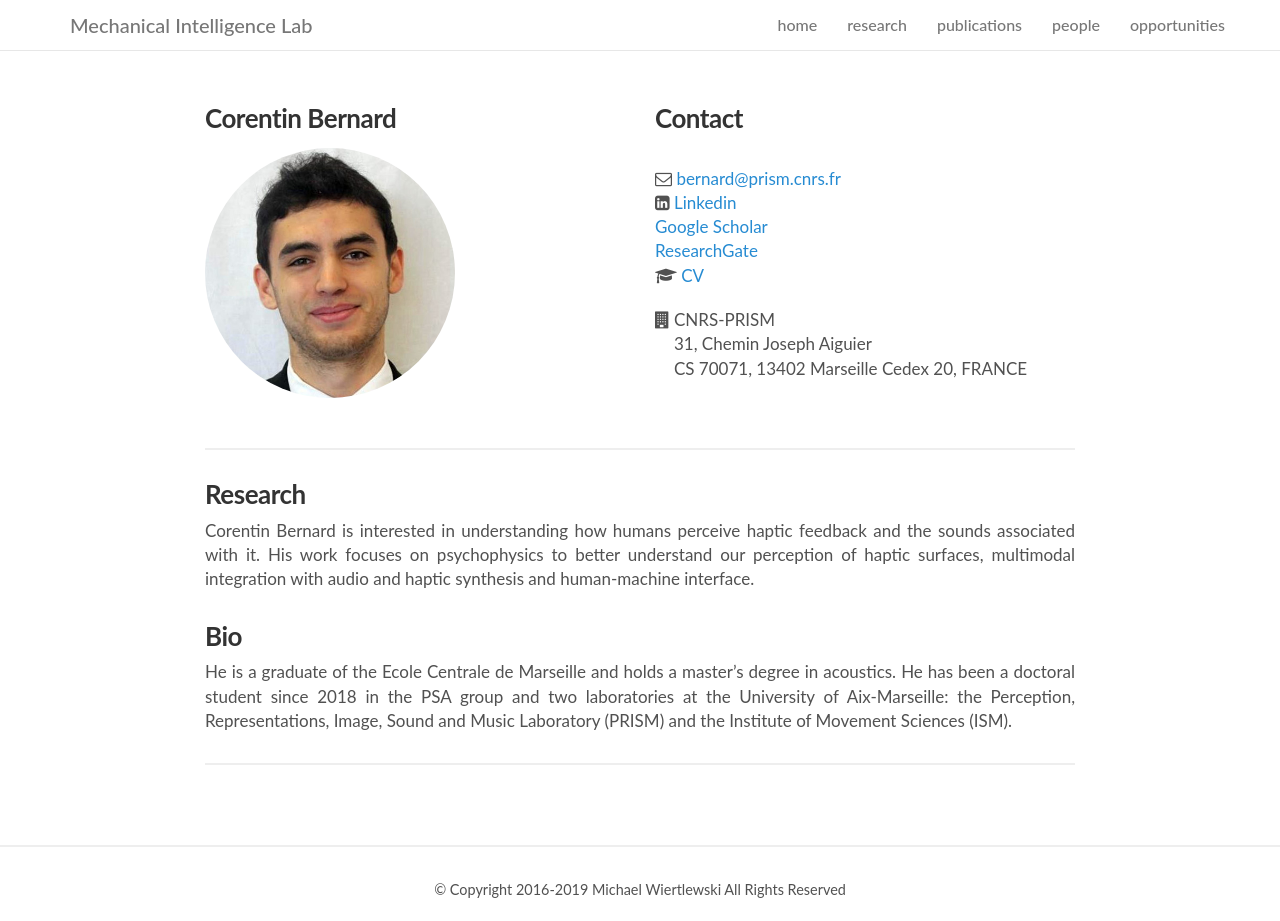
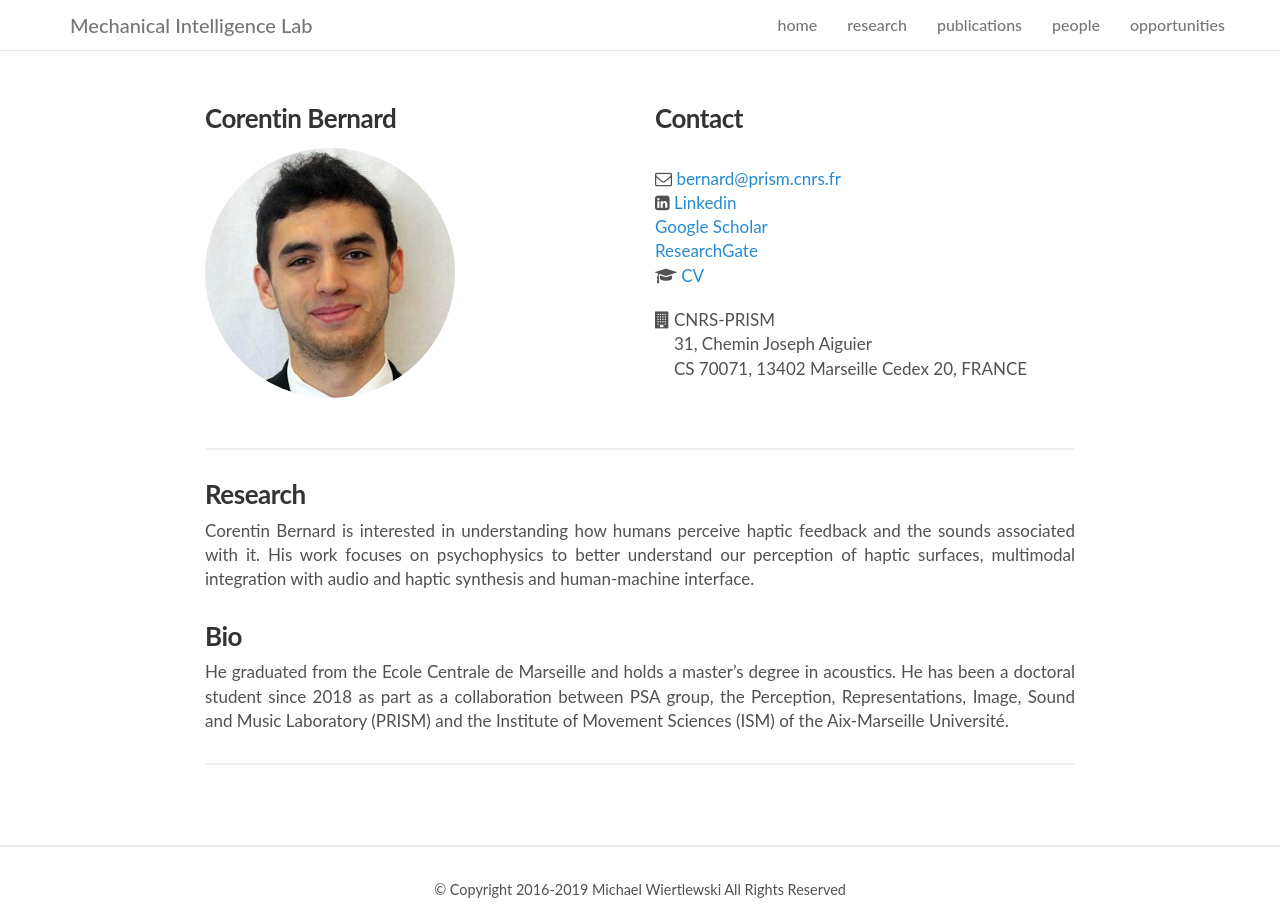
Before and after one commit to mwiertlewski/mwiertlewski.github.io, a Jekyll site: the page built from _people/corentin_bernard.md, in a window 1280 px wide and 921 px high. Built offline with Jekyll 4.4.1, drawn with Linux system fonts in a browser that asks for light colours; nearby versions of some CDN libraries; a style sheet for code colours, icons or effects is not loaded.

```diff
--- a/_people/corentin_bernard.md
+++ b/_people/corentin_bernard.md
@@ -19,6 +19,6 @@ Corentin Bernard is interested in understanding how humans perceive haptic feedb
 
 
 ### Bio
-He is a graduate of the Ecole Centrale de Marseille and holds a master's degree in acoustics. He has been a doctoral student since 2018 in the PSA group and two laboratories at the University of Aix-Marseille: the Perception, Representations, Image, Sound and Music Laboratory (PRISM) and the Institute of Movement Sciences (ISM).
+He graduated from the Ecole Centrale de Marseille and holds a master's degree in acoustics. He has been a doctoral student since 2018 as part as a collaboration between PSA group, the Perception, Representations, Image, Sound and Music Laboratory (PRISM) and the Institute of Movement Sciences (ISM) of the Aix-Marseille Université.
 
 <hr>
```
Also changed, not shown: _people/khoubeib_kanzari.md (added, +24 -0 lines), preprints.md (+0 -2 lines), images/people/khoubeib_kanzari.png (added), 2 other files.
